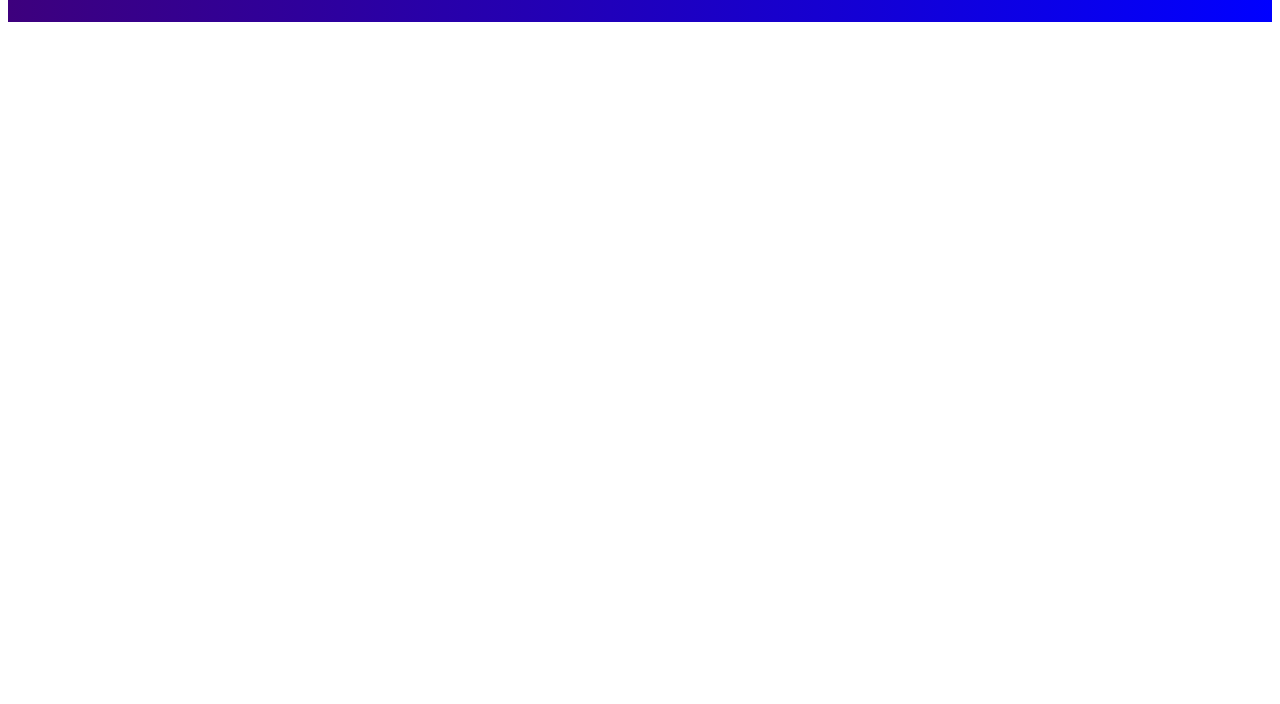
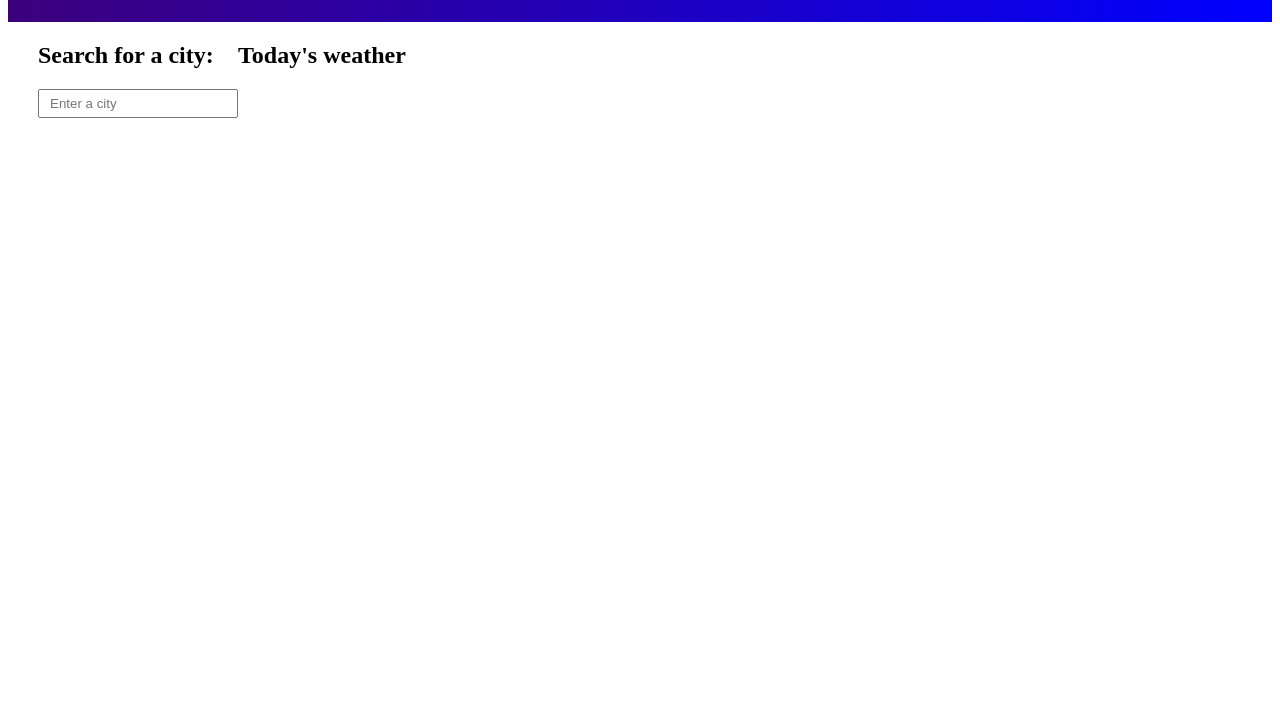
Before and after one commit to RyanStephens6/weather-tracker, a plain HTML site: page index.html in a window 1280 px wide. Shown: the part 96-800 px from the top of the page. Drawn offline with Linux system fonts and the light colour scheme; no server answers.

Commit message:
Fetched weather api

```diff
--- a/index.html
+++ b/index.html
@@ -10,5 +10,18 @@
         <header>
             <h1>Weather Tracker</h1>
         </header>
+        <main>
+            <div class="search-box">
+                <h2>Search for a city:</h2>
+                <input class="searchbar" type="text" placeholder="Enter a city">
+                <ul>
+
+                </ul>
+            </div>
+            <div class="weather-data">
+                <h2>Today's weather</h2>
+            </div>
+        </main>
     </body>
+    <script src="script.js"></script>
 </html>
--- a/script.js
+++ b/script.js
@@ -0,0 +1,10 @@
+var requestUrl = "https://api.openweathermap.org/data/2.5/forecast?lat=39.73&lon=104.99&appid=7590f1b542e088ea96b7e08570642814";
+console.log(requestUrl);
+
+fetch(requestUrl)
+    .then(function (response) {
+      return response.json();
+    })
+    .then(function (data) {
+      console.log(data);
+    })
--- a/style.css
+++ b/style.css
@@ -4,3 +4,24 @@ header {
     text-align: center;
     padding: 15px;
 }
+
+main {
+    display: flex;
+}
+
+.search-box{
+    display: flex;
+    margin-left: 30px;
+    max-width: 200px;
+    flex-direction: column;
+    justify-content: flex-start;
+}
+
+.searchbar{
+    padding: 5px 10px;
+}
+
+.weather-data{
+    display:flex;
+    justify-content: flex-end;
+}
```
